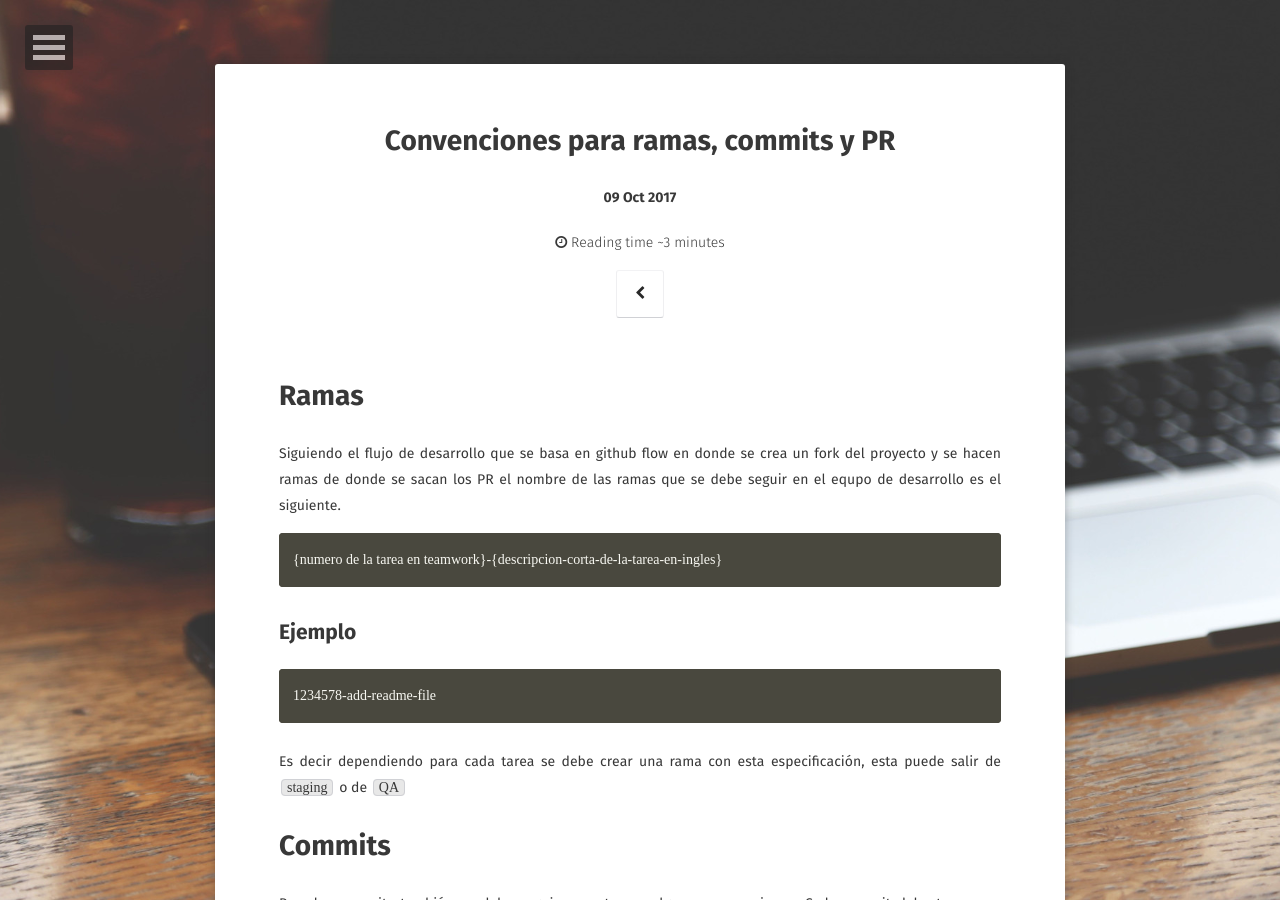
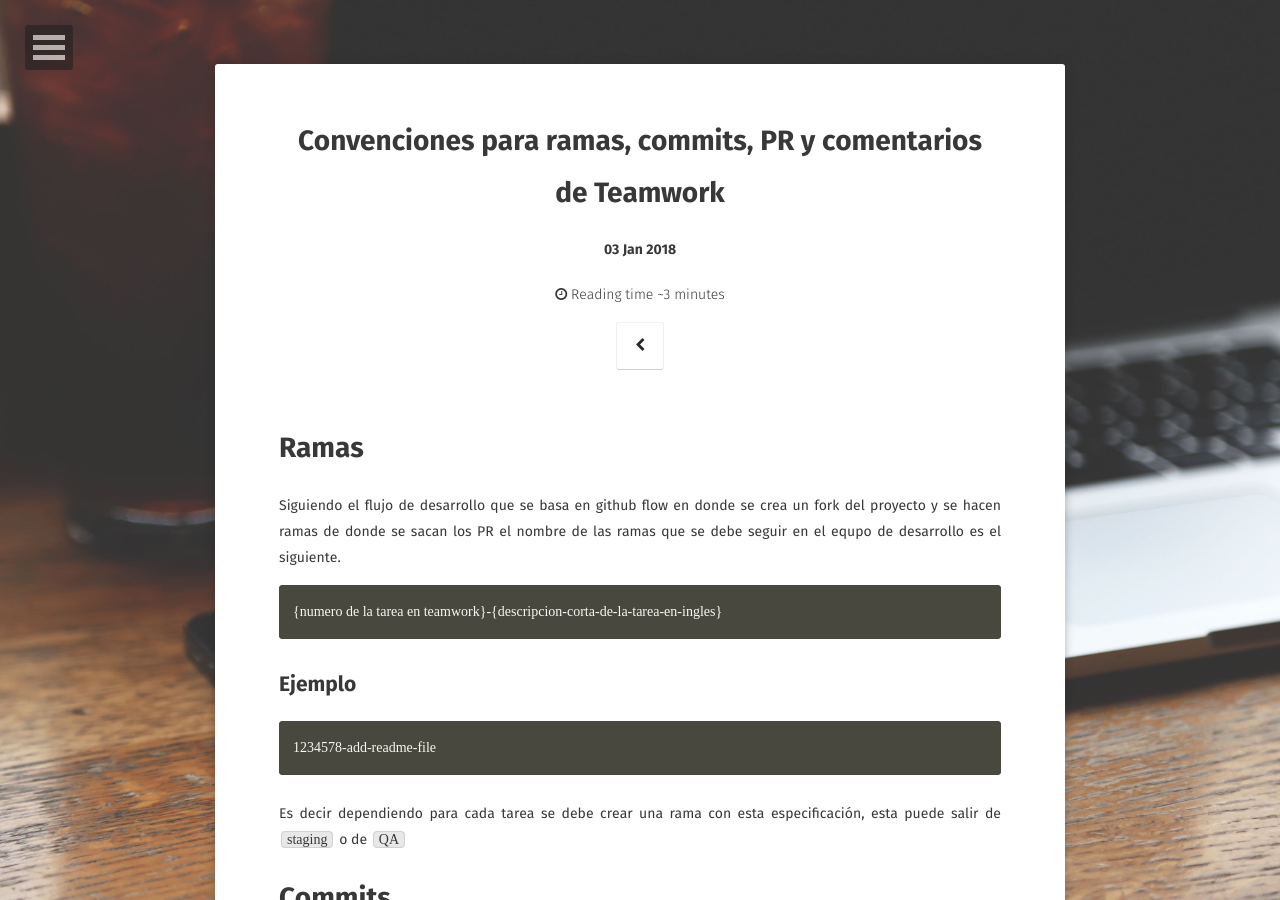
Before and after one commit to devMellow/devMellow.github.io, a Jekyll site: the page built from _posts/2018-01-03-commits_and_PR.md, in a window 1280 px wide and 900 px high. Built offline with Jekyll 4.4.1, drawn with Linux system fonts in a browser that asks for light colours; some web fonts are replaced.

Commit message:
Chage title to conventions file

```diff
--- a/_posts/2018-01-03-commits_and_PR.md
+++ b/_posts/2018-01-03-commits_and_PR.md
@@ -1,8 +1,8 @@
 ---
 layout: post
-title: "Convenciones para ramas, commits y PR"
-date: 2017-10-09
-excerpt: "Como documentar commits, Pull Request y ramas"
+title: "Convenciones para ramas, commits, PR y comentarios de Teamwork"
+date: 2018-01-03
+excerpt: "Como documentar commits, Pull Request, ramas y meta tags para comentarios"
 tags: [consulting, guide, git, workflow]
 comments: false
 ---
```
